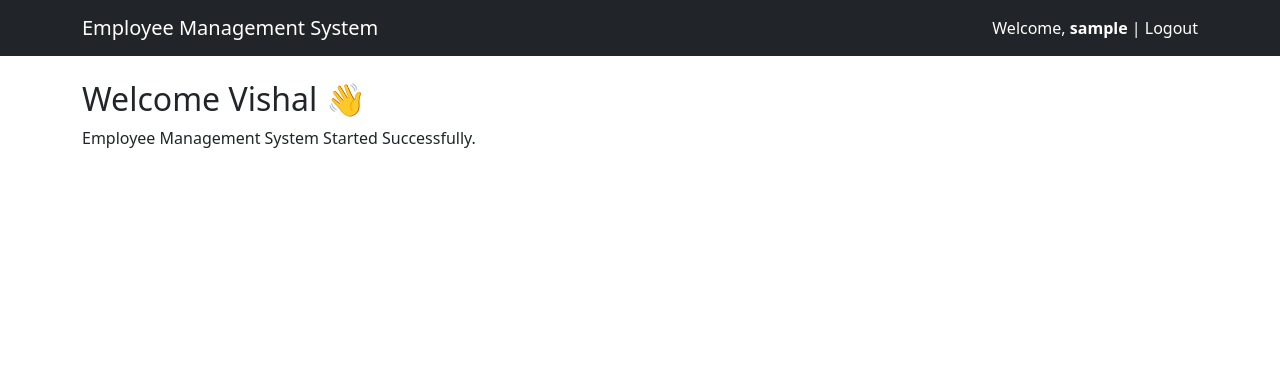
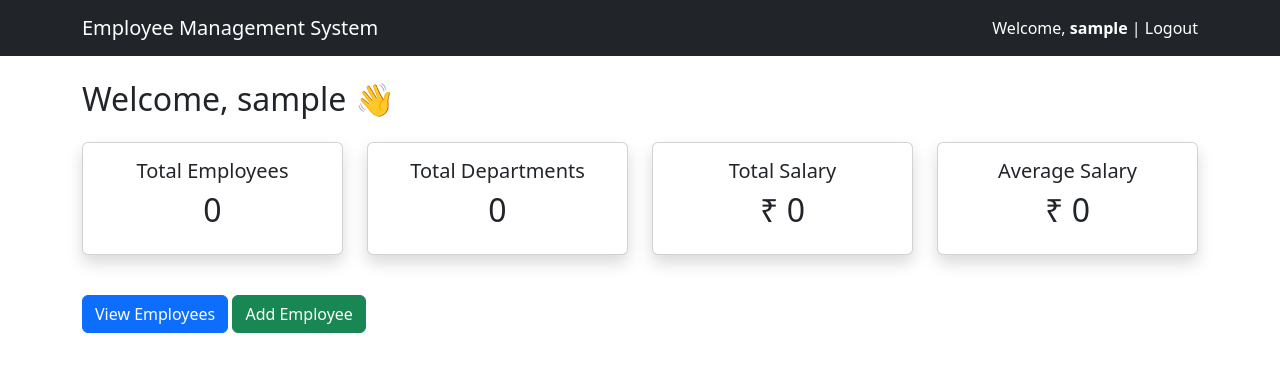
Before and after one commit to vishalsharmapro/EmployeeManagementAPI, a Django app: page /dashboard/ in a window 1280 px wide. Shown: the top 372 px of the page. Run offline with Django 5.2, Linux system fonts and the light colour scheme; the visitor is signed in with stand-in values (Sample User, id 1); data that the repository does not hold is empty.

Commit message:
Added employee photo upload feature

```diff
--- a/config/settings.py
+++ b/config/settings.py
@@ -131,3 +131,6 @@ STATIC_URL = "static/"
 STATICFILES_DIRS = [
     BASE_DIR / "static",
 ]
+MEDIA_URL = "/media/"
+
+MEDIA_ROOT = BASE_DIR / "media"
--- a/config/urls.py
+++ b/config/urls.py
@@ -17,6 +17,8 @@ Including another URLconf
 from django.contrib import admin
 
 from django.urls import path,include
+from django.conf import settings
+from django.conf.urls.static import static
 from rest_framework_simplejwt.views import (
     TokenObtainPairView,
     TokenRefreshView,
@@ -32,3 +34,8 @@ urlpatterns = [
     path("api/token/refresh/", TokenRefreshView.as_view(), name="token_refresh"),
     path("dashboard/", include("dashboard.urls")),
 ]
+if settings.DEBUG:
+    urlpatterns += static(
+        settings.MEDIA_URL,
+        document_root=settings.MEDIA_ROOT
+    )
--- a/dashboard/urls.py
+++ b/dashboard/urls.py
@@ -9,4 +9,5 @@ urlpatterns = [
     path("employees/edit/<int:id>/", views.edit_employee, name="edit_employee"),
     path("employees/delete/<int:id>/", views.delete_employee, name="delete_employee"),
     path("logout/", views.logout_user, name="logout"),
+    path("employees/<int:id>/", views.employee_detail, name="employee_detail"),
 ]
--- a/dashboard/views.py
+++ b/dashboard/views.py
@@ -6,10 +6,33 @@ from django.db.models import Q
 from django.core.paginator import Paginator
 
 from employee.models import Employee
+from django.db.models import Sum,Avg
 
 
 def home(request):
-    return render(request, "home.html")
+
+    total_employees = Employee.objects.count()
+
+    total_departments = Employee.objects.values(
+        "department"
+    ).distinct().count()
+
+    total_salary = Employee.objects.aggregate(
+        Sum("salary")
+    )["salary__sum"] or 0
+
+    average_salary = Employee.objects.aggregate(
+        Avg("salary")
+    )["salary__avg"] or 0
+
+    context = {
+        "total_employees": total_employees,
+        "total_departments": total_departments,
+        "total_salary": total_salary,
+        "average_salary": round(average_salary),
+    }
+
+    return render(request, "home.html", context)
 
 
 def login_page(request):
@@ -111,6 +134,17 @@ def edit_employee(request, id):
 
     return render(request, "edit_employee.html", context)
 
+@login_required
+def employee_detail(request, id):
+
+    employee = Employee.objects.get(id=id)
+
+    context = {
+        "employee": employee
+    }
+
+    return render(request, "employee_detail.html", context)
+
 
 @login_required
 def delete_employee(request, id):
--- a/employee/models.py
+++ b/employee/models.py
@@ -7,3 +7,8 @@ class Employee(models.Model):
     email=models.EmailField()
     department=models.CharField(max_length=100)
     salary=models.IntegerField()
+    photo=models.ImageField(
+        upload_to="employee/",
+        blank=True,
+        null=True
+    )
--- a/templates/employee_list.html
+++ b/templates/employee_list.html
@@ -67,6 +67,10 @@
             <td>{{ employee.salary }}</td>
 
             <td>
+                <a href="{% url 'employee_detail' employee.id %}"
+   class="btn btn-info btn-sm">
+    View
+</a>
 
                 <a href="{% url 'edit_employee' employee.id %}"
                    class="btn btn-warning btn-sm">
--- a/templates/home.html
+++ b/templates/home.html
@@ -2,8 +2,88 @@
 
 {% block content %}
 
-<h2>Welcome Vishal 👋</h2>
+<h2 class="mb-4">
+    Welcome, {{ user.username }} 👋
+</h2>
 
-<p>Employee Management System Started Successfully.</p>
+<div class="row">
+
+    <div class="col-md-3 mb-3">
+
+        <div class="card text-center shadow">
+
+            <div class="card-body">
+
+                <h5>Total Employees</h5>
+
+                <h2>{{ total_employees }}</h2>
+
+            </div>
+
+        </div>
+
+    </div>
+
+    <div class="col-md-3 mb-3">
+
+        <div class="card text-center shadow">
+
+            <div class="card-body">
+
+                <h5>Total Departments</h5>
+
+                <h2>{{ total_departments }}</h2>
+
+            </div>
+
+        </div>
+
+    </div>
+
+    <div class="col-md-3 mb-3">
+
+        <div class="card text-center shadow">
+
+            <div class="card-body">
+
+                <h5>Total Salary</h5>
+
+                <h2>₹ {{ total_salary }}</h2>
+
+            </div>
+
+        </div>
+
+    </div>
+
+    <div class="col-md-3 mb-3">
+
+        <div class="card text-center shadow">
+
+            <div class="card-body">
+
+                <h5>Average Salary</h5>
+
+                <h2>₹ {{ average_salary }}</h2>
+
+            </div>
+
+        </div>
+
+    </div>
+
+</div>
+
+<div class="mt-4">
+
+    <a href="{% url 'employee_list' %}" class="btn btn-primary">
+        View Employees
+    </a>
+
+    <a href="{% url 'add_employee' %}" class="btn btn-success">
+        Add Employee
+    </a>
+
+</div>
 
 {% endblock %}
```
Also changed, not shown: templates/employee_detail.html (added, +33 -0 lines), employee/migrations/0002_employee_photo.py (added).
